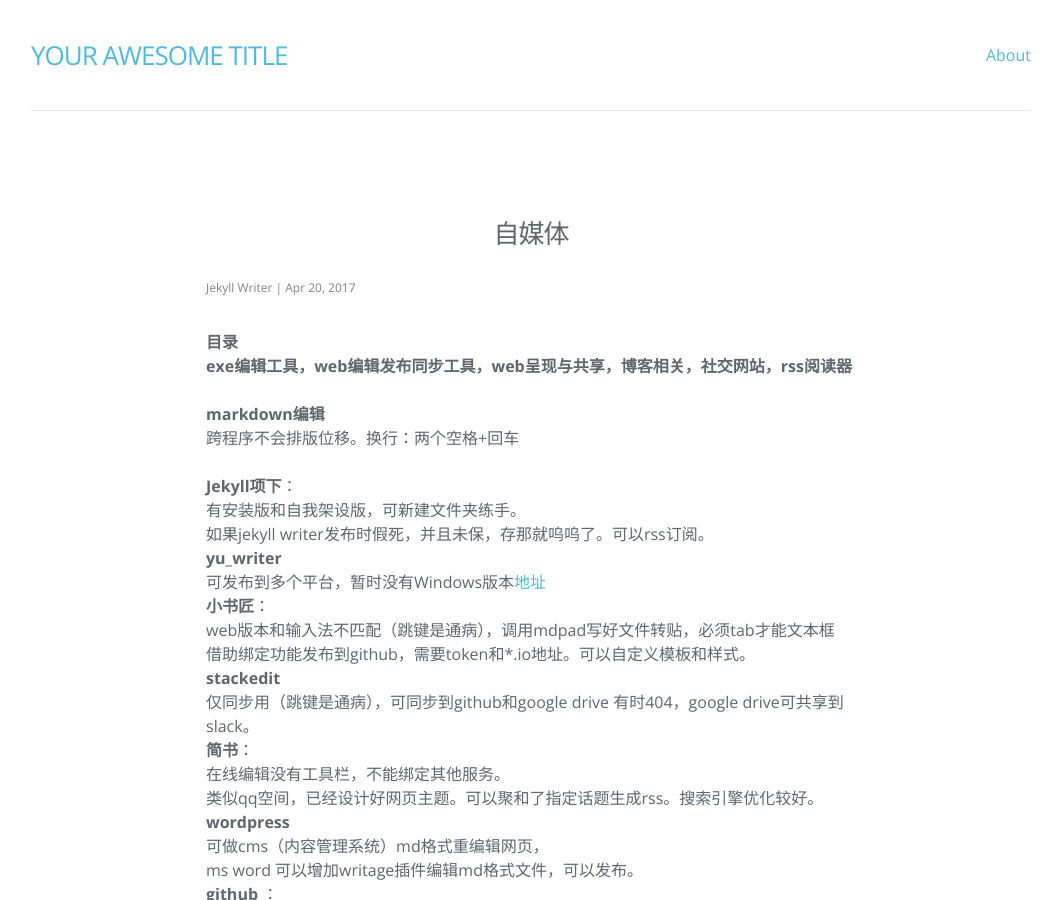
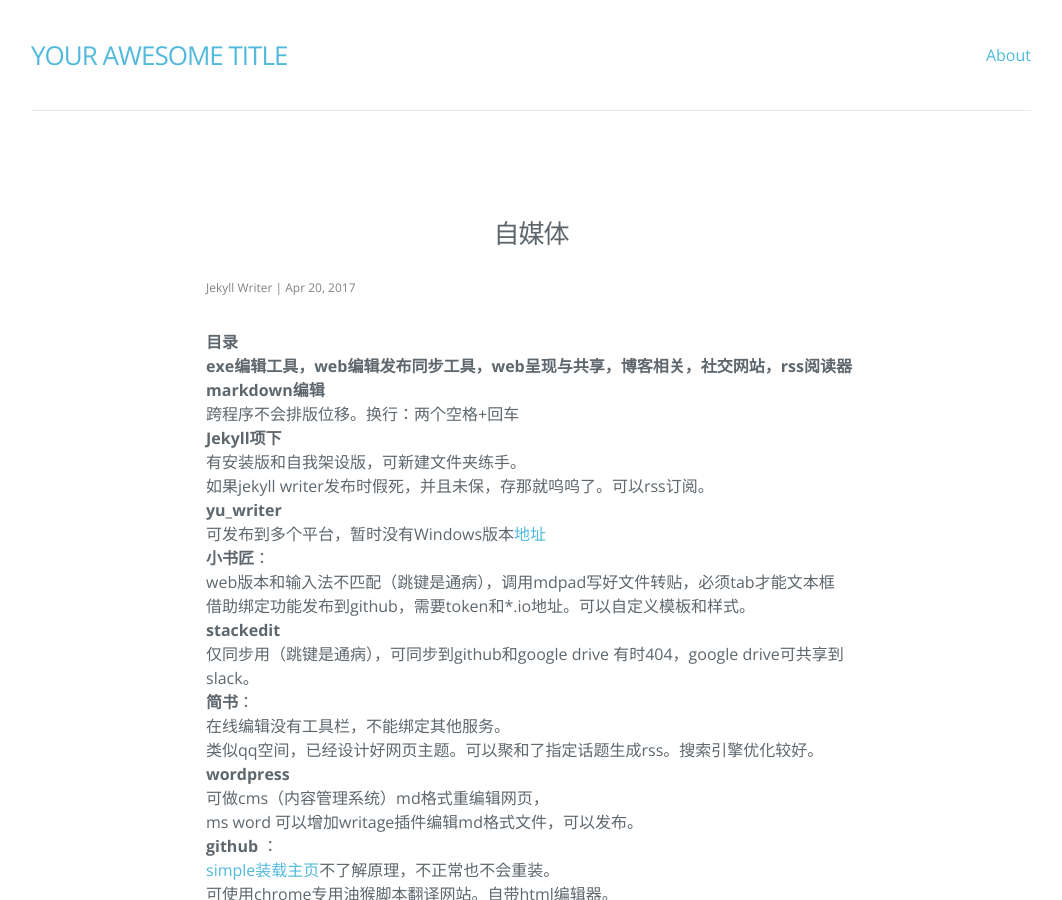
Before and after one commit to hebbank/aceo, a Jekyll site: the page built from _posts/2017-04-20-zmt.md, in a window 1280 px wide and 900 px high. Shown: the whole window, without its empty margins (109-1171 px from the left). Built offline with Jekyll 4.4.1, drawn with Linux system fonts in a browser that asks for light colours; nearby versions of some CDN libraries.

Commit message:
Update 自媒体

```diff
--- a/_posts/2017-04-20-zmt.md
+++ b/_posts/2017-04-20-zmt.md
@@ -6,11 +6,9 @@ categories: 自媒体
 ---
 **目录
 exe编辑工具，web编辑发布同步工具，web呈现与共享，博客相关，社交网站，rss阅读器**
-
 **markdown编辑**
 跨程序不会排版位移。换行：两个空格+回车
-
-**Jekyll项下**：
+**Jekyll项下**
 有安装版和自我架设版，可新建文件夹练手。
 如果jekyll writer发布时假死，并且未保，存那就呜呜了。可以rss订阅。
 **yu_writer**
```
